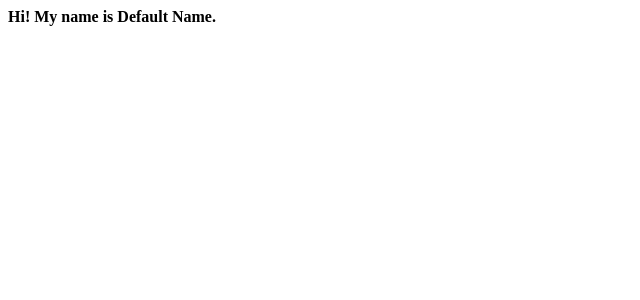
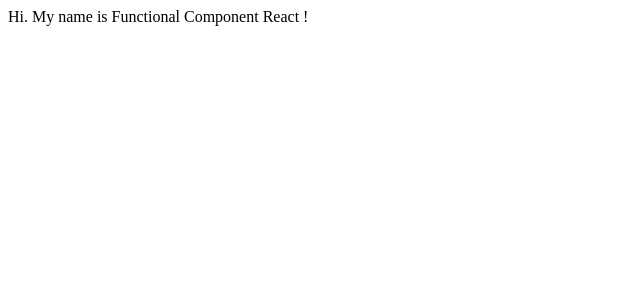
Before and after one commit to flyinggiggs/ReactApp, a React (Create React App) app: page / in a window 1280 px wide. Shown: the top 300 px of the page, without its empty margins (0-640 px from the left). Built offline with nearby package versions, Linux system fonts and the light colour scheme.

Commit message:
Functional Component: We can make it simple by using functional compoent. Difference between Functional component and Class component is state and lifeCycle.

```diff
--- a/src/App.js
+++ b/src/App.js
@@ -5,7 +5,7 @@ import MyName from './MyName.js';
 class App extends Component{
   render(){
     return(
-      <MyName />
+      <MyName name="Functional Component React" />
     );
   }
 }
--- a/src/MyName.js
+++ b/src/MyName.js
@@ -1,16 +1,24 @@
 import React, {Component, Fragment} from 'react';
 
-class MyName extends Component{
-  static defaultProps = {
-    name: "Default Name"
-  }
-  render(){
-    return(
-        <div>
-          <b>Hi! My name is {this.props.name}.</b>
-      </div>
-    );
-  }
-}
+// class MyName extends Component{
+//   static defaultProps = {
+//     name: "Default Name"
+//   }
+//   render(){
+//     return(
+//         <div>
+//           <b>Hi! My name is {this.props.name}.</b>
+//       </div>
+//     );
+//   }
+// }
+
+const MyName = ({name}) => {
+  return (
+    <div>
+      Hi. My name is {name} !
+    </div>
+  );
+};
 
 export default MyName
```
